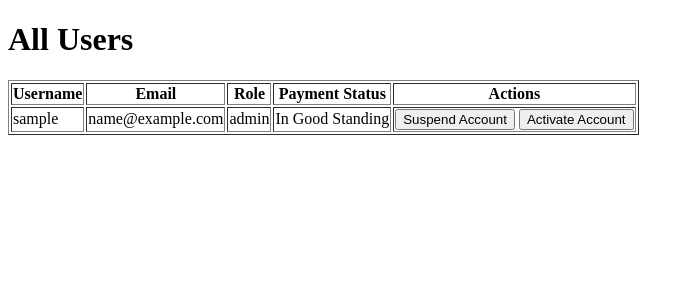
After one commit to Bot-on-Tapwater/hynfratech_assessment, a Django app: template vm_management/templates/vm_management/all_users_details.html in a window 1280 px wide. The commit adds this page. Shown: the top 300 px of the page, without its empty margins (0-694 px from the left). Run offline with Django 3.2, Linux system fonts and the light colour scheme; the template is opened without the code that fills it: most values are stand-ins (such as "Sample title", 1, 10 or a date in 2020).

Commit message:
feat: Create templates for user details views

```diff
--- /dev/null
+++ b/vm_management/templates/vm_management/all_users_details.html
@@ -0,0 +1,56 @@
+<!DOCTYPE html>
+<html>
+  <head>
+    <title>All Users</title>
+  </head>
+  <body>
+    <h1>All Users</h1>
+
+    <table border="1">
+      <thead>
+        <tr>
+          <th>Username</th>
+          <th>Email</th>
+          <th>Role</th>
+          <th>Payment Status</th>
+          <th>Actions</th>
+        </tr>
+      </thead>
+      <tbody>
+        {% for user in user_details_list %}
+        <tr>
+          <td>{{ user.username }}</td>
+          <td>{{ user.email }}</td>
+          <td>{{ user.role }}</td>
+          <td>
+            {% if user.has_overdue_payments %}
+            <span style="color: red">Overdue Payments</span>
+            {% else %} In Good Standing {% endif %}
+          </td>
+          <td>
+            <!-- Button to deactivate the user's subscription -->
+            <form
+              action="{% url 'deactivate_subscription' user_id=user.id %}"
+              method="POST"
+              style="display: inline"
+            >
+              {% csrf_token %}
+              <button type="submit">Suspend Account</button>
+            </form>
+
+            <!-- Button to activate the user's subscription -->
+            <form
+              action="{% url 'activate_subscription' user_id=user.id %}"
+              method="POST"
+              style="display: inline"
+            >
+              {% csrf_token %}
+              <button type="submit">Activate Account</button>
+            </form>
+          </td>
+        </tr>
+        {% endfor %}
+      </tbody>
+    </table>
+  </body>
+</html>
```
Also changed, not shown: vm_management/templates/vm_management/manage_users.html (+14 -2 lines), vm_management/templates/vm_management/user_details.html (added, +18 -0 lines).
